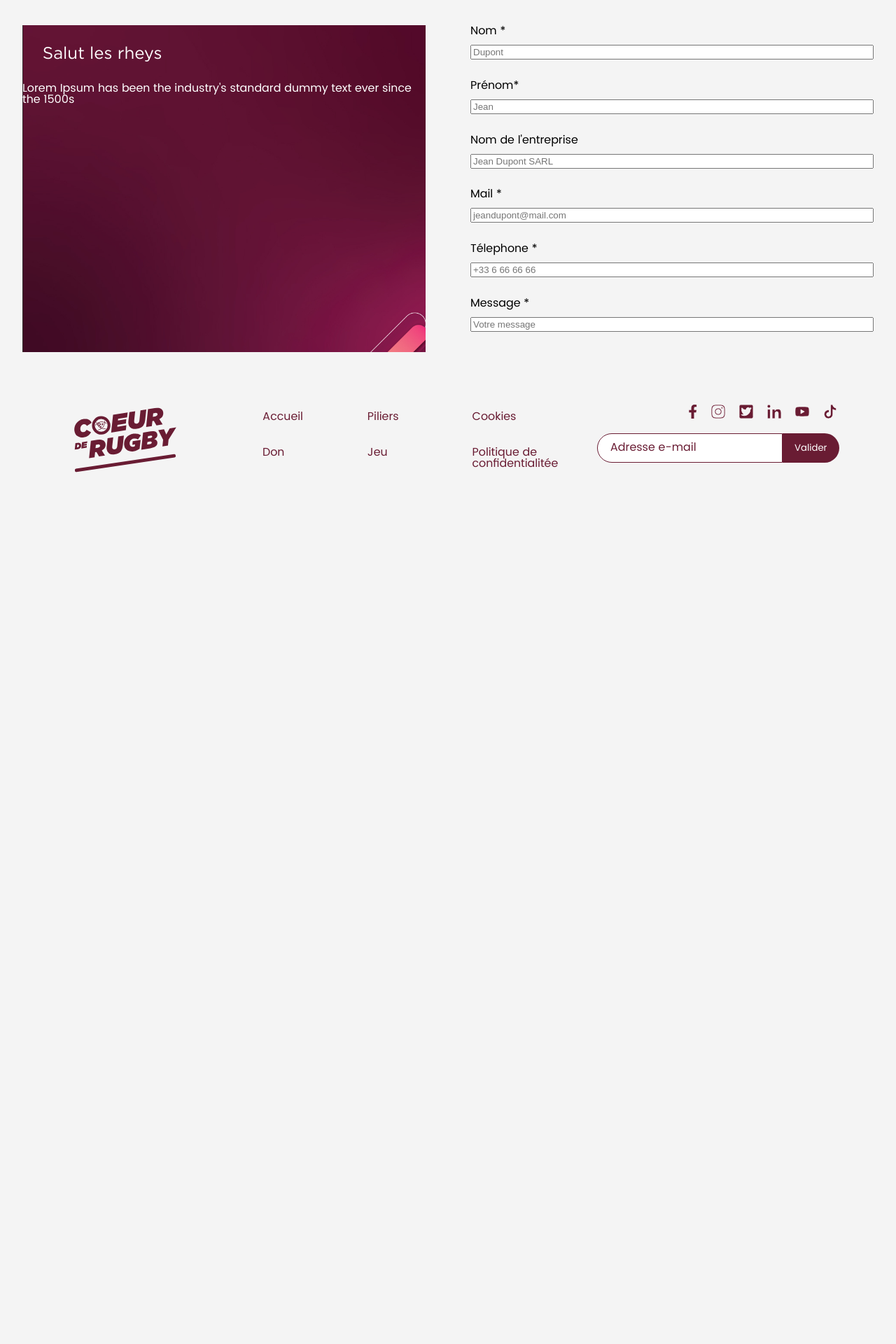
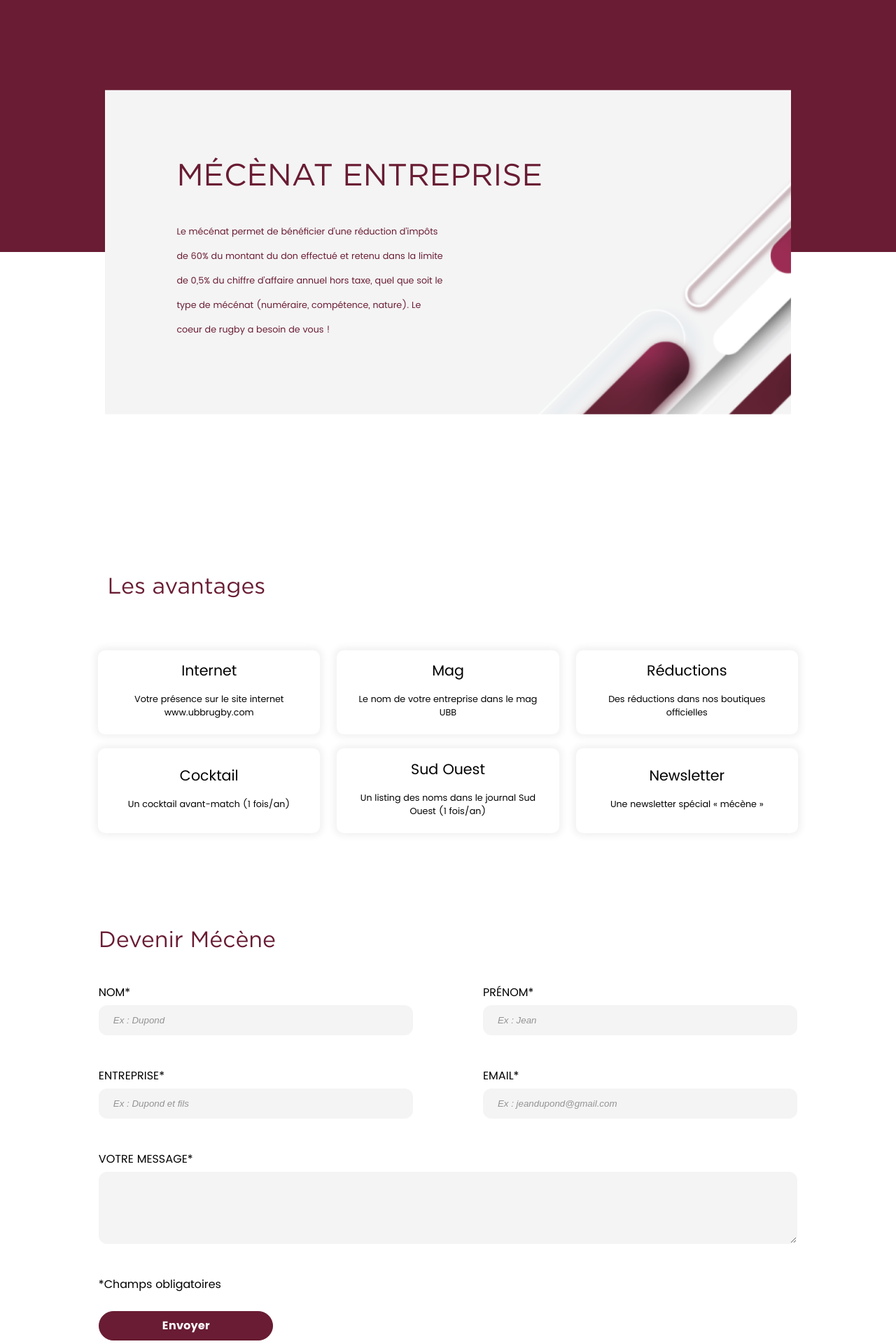
Before and after one commit to augcouec/coeurderugby, a Vue app: page /mecenat in a window 1280 px wide. Shown: the part 140-2060 px from the top of the page at 70% size. Before the commit the page ends 894 px from the top, so only its background shows below. Built offline with nearby package versions, Linux system fonts and the light colour scheme.

Commit message:
add mecenat pro page

```diff
--- a/src/pages/Business.vue
+++ b/src/pages/Business.vue
@@ -13,31 +13,33 @@
         </div>
         <div class="formular">
           <InputText
-            label="Entreprise"
+            label="Entreprise*"
             placeholder="Ex : Dupond et fils"
             name="company"
           />
           <div class="double">
-            <InputText label="Nom" placeholder="Ex : Dupond" name="lastname" />
+            <InputText label="Nom*" placeholder="Ex : Dupond" name="lastname" />
             <InputText
-              label="Prénom"
+              label="Prénom*"
               placeholder="Ex : Jean"
               name="firstname"
             />
           </div>
           <div class="double">
             <InputText
-              label="Email"
+              label="Email*"
               placeholder="Ex : jeandupond@gmail.com"
               name="mail"
             />
             <InputText
-              label="Telephone"
+              label="Telephone*"
               placeholder="Ex : 0758636352"
               name="phone"
             />
           </div>
           <InputTextarea label="Votre Message" name="message" />
+          <p>*Champs obligatoires</p>
+          <router-link class="link" to="/Business-form">Envoyer</router-link>
         </div>
       </section>
     </main>
@@ -95,6 +97,12 @@ export default {
 .formular {
   width: 50%;
   padding: 5%;
+  margin-bottom: 5%;
+
+  .link {
+    max-width: 30%;
+    margin-top: 3%;
+  }
 }
 .double {
   width: 100%;
--- a/src/pages/Mecenat.vue
+++ b/src/pages/Mecenat.vue
@@ -2,102 +2,193 @@
   <div>
     <BaseHeader />
     <main>
- <h1>Mécénat</h1>
-
- <section >
-   <div class="formulaire">
-      <div class="aside">
-     <h2>Salut les rheys</h2>
-     <span>Lorem Ipsum has been the industry's standard dummy text ever since the 1500s</span>
+      <div class="bg-red"></div>
+      <div class="introduction">
+        <h1>Mécènat Entreprise</h1>
+        <p>
+          Le mécénat permet de bénéficier d’une réduction d’impôts de 60% du
+          montant du don effectué et retenu dans la limite de 0,5% du chiffre
+          d’affaire annuel hors taxe, quel que soit le type de mécénat
+          (numéraire, compétence, nature). Le coeur de rugby a besoin de vous !
+        </p>
       </div>
-      <form class="form">
-
-      <div class="field-container">
-        <label for="name">Nom *</label>
-        <input name="name" placeholder="Dupont"></input>
+      <section class="avantage">
+        <h2>Les avantages</h2>
+        <div class="card-container">
+          <div
+            v-for="(avantage, index) in avantages"
+            :key="index"
+            class="avantage-card"
+          >
+            <span>{{ avantage.title }}</span>
+            <p>{{ avantage.message }}</p>
           </div>
-      <div class="field-container">
-        <label for="surname">Prénom*</label>
-        <input name="surname" placeholder="Jean"></input>
         </div>
-      <div class="field-container">
-        <label for="company">Nom  de l'entreprise</label>
-        <input name="company" placeholder="Jean Dupont SARL"></input>
+      </section>
+      <section class="formul">
+        <h2>Devenir Mécène</h2>
+        <div class="formul-container">
+          <div class="double">
+            <InputText label="Nom*" placeholder="Ex : Dupond" name="lastname" />
+            <InputText
+              label="Prénom*"
+              placeholder="Ex : Jean"
+              name="firstname"
+            />
           </div>
-      <div class="field-container">
-        <label for="mail">Mail *</label>
-        <input name="mail" type="mail" placeholder="jeandupont@mail.com"></input>
+          <div class="double">
+            <InputText
+              label="Entreprise*"
+              placeholder="Ex : Dupond et fils"
+              name="company"
+            />
+            <InputText
+              label="Email*"
+              placeholder="Ex : jeandupond@gmail.com"
+              name="mail"
+            />
           </div>
-      <div class="field-container">
-        <label for="phone">Télephone *</label>
-        <input name="phone" type="phone" placeholder="+33 6 66 66 66"></input>
+          <InputTextarea label="Votre Message*" name="message" />
         </div>
-      <div class="field-container">
-        <label for="message">Message *</label>
-        <input name="message" type="textarea" placeholder="Votre message"></input>
-      </div>
-         </form>
-
-
-   </div>
-
-
+        <p>*Champs obligatoires</p>
+        <router-link class="link" to="/mecenat">Envoyer</router-link>
       </section>
-
-
     </main>
     <BaseFooter />
   </div>
-
 </template>
 
 <script>
 import BaseHeader from "@/components/BaseHeader";
 import BaseFooter from "@/components/BaseFooter";
+import InputText from "@/components/InputText";
+import InputTextarea from "@/components/InputTextarea";
 
 export default {
   name: "MecenatPage",
   components: {
     BaseHeader,
     BaseFooter,
-  }
+    InputText,
+    InputTextarea,
+  },
+  data() {
+    return {
+      avantages: [
+        {
+          title: "Internet",
+          message: "Votre présence sur le site internet www.ubbrugby.com",
+        },
+        { title: "Mag", message: "Le nom de votre entreprise dans le mag UBB" },
+        {
+          title: "Réductions",
+          message: "Des réductions dans nos boutiques officielles",
+        },
+        { title: "Cocktail", message: "Un cocktail avant-match (1 fois/an)" },
+        {
+          title: "Sud Ouest",
+          message: "Un listing des noms dans le journal Sud Ouest (1 fois/an)",
+        },
+        { title: "Newsletter", message: "Une newsletter spécial « mécène »" },
+      ],
+    };
+  },
 };
 </script>
 
 <style lang="scss">
+main {
+  background-color: #fff;
+}
+
+.bg-red {
+  background-color: $color-primary;
+  height: 500px;
+}
+
+.introduction {
+  padding: 8%;
+  margin: 0 150px;
+  background: url("../assets/images/image 15.png");
+  background-size: cover;
+  transform: translateY(-50%);
+
   h1 {
-  font-weight: bold;
-  font-size:48px;
-  margin: 5%;
+    font-size: 44px;
+    font-family: $font-secondary;
+    font-weight: normal;
+    text-transform: uppercase;
+    color: $color-primary;
   }
+
+  p {
+    color: $color-primary;
+    width: 50%;
+    line-height: 35px;
+    font-size: 0.8em;
+    margin-top: 5%;
+  }
+}
+.avantage {
   h2 {
-  font-weight: normal;
-  margin: 5%;
-  font-size:24px;
+    font-size: 2em;
+    color: $color-primary;
+    margin-left: 12%;
+    margin-bottom: 5%;
   }
-.formulaire{
+}
+
+.card-container {
+  display: flex;
+  justify-content: space-around;
+  flex-wrap: wrap;
+  width: 80%;
+  margin-left: 10%;
+  margin-bottom: 10%;
+}
+.avantage-card {
+  width: 31%;
+  border-radius: 10px;
+  padding: 2%;
+  -webkit-box-shadow: 0px 0px 10px 5px rgba(0, 0, 0, 0.05);
+  box-shadow: 0px 0px 10px 5px rgba(0, 0, 0, 0.05);
+  margin: 1%;
   display: flex;
   justify-content: center;
+  flex-direction: column;
+  align-items: center;
+  span {
+    font-size: 1.3em;
+    margin-bottom: 20px;
   }
-.aside{
-  width: 45%;
-  background: url('../assets/images/Fond.jpg');
-  background-size: cover;
-  color: #FFF;
-  margin-right: 5%;
+  p {
+    font-size: 0.8em;
+    text-align: center;
+    line-height: 1.5em;
   }
-.form{
+}
+.formul {
+  width: 78%;
+  margin-left: 11%;
+  padding-bottom: 5%;
+
+  h2 {
+    font-size: 2em;
+    color: $color-primary;
+    margin-bottom: 5%;
+  }
+  .link {
+    max-width: 25%;
+    margin-top: 3%;
+    margin-bottom: 5%;
+  }
+}
+.double {
+  width: 100%;
+  display: flex;
+  justify-content: space-between;
+  .field-container {
     width: 45%;
   }
-label{
-  margin-bottom: 0.75em;
-}
-.field-container{
-  display: flex;
-  flex-direction: column;
-  justify-content: space-around;
-    margin-bottom: 5%;
-
-
 }
 </style>
--- a/src/styles/_base.scss
+++ b/src/styles/_base.scss
@@ -20,6 +20,7 @@ h2 {
 .link {
   display: flex;
   align-items: center;
+  justify-content: center;
   font-size: 16px;
   font-weight: bold;
   text-align: center;
```
Also changed, not shown: src/assets/images/image 15.png (added). Lines whose indentation alone changed are shown as unchanged.
